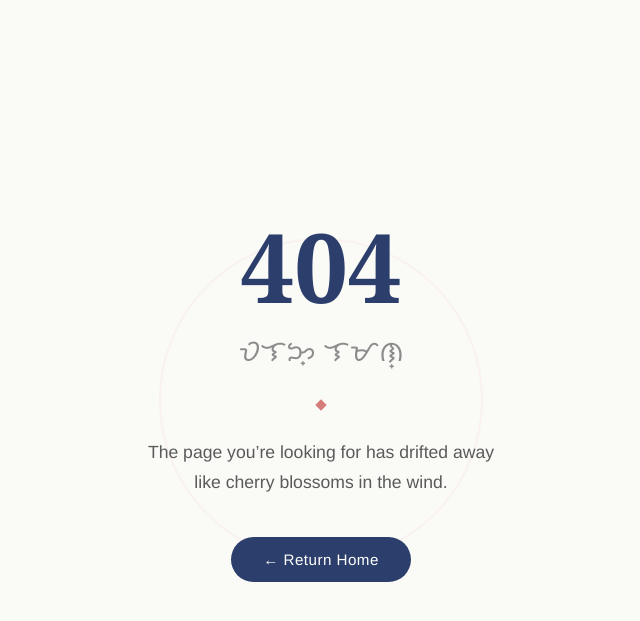
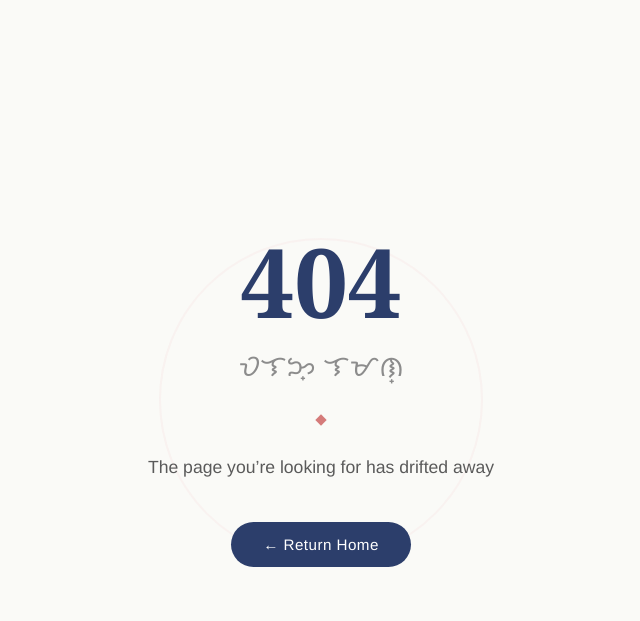
Before and after one commit to callmemark/markspace_system, a Django app: template templates/404.html in a window 1280 px wide. Shown: the top 621 px of the page, without its empty margins (319-959 px from the left). Run offline with Django 5.2, Linux system fonts and the light colour scheme; the template is opened without the code that fills it, so the values that code supplies are empty.

Commit message:
Updated slogan

```diff
--- a/templates/404.html
+++ b/templates/404.html
@@ -100,7 +100,6 @@
         <div class="divider"></div>
         <p class="message">
             The page you’re looking for has drifted away<br>
-            like cherry blossoms in the wind.
         </p>
         <a href="/" class="btn">← Return Home</a>
     </div>
```
